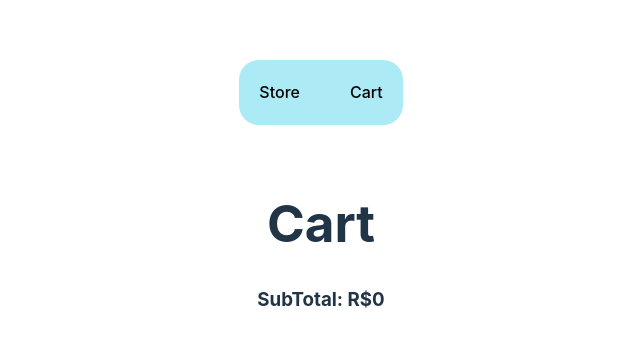
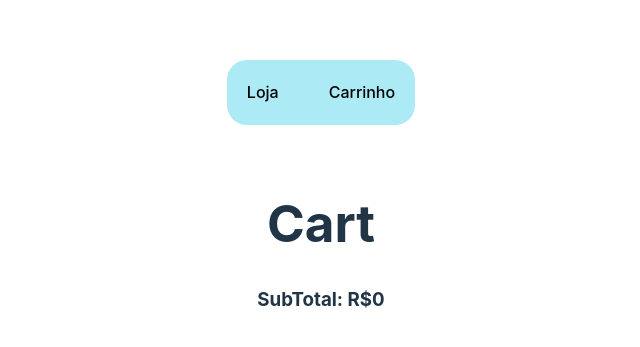
Before and after one commit to GBS-404/ecomerce-project, a React (Vite) app: page /cart in a window 1280 px wide. Shown: the part 163-510 px from the top of the page, without its empty margins (319-959 px from the left). Built offline with nearby package versions, Linux system fonts and the light colour scheme.

Commit message:
Consertando Bug da rota

```diff
--- a/src/components/Header.jsx
+++ b/src/components/Header.jsx
@@ -31,8 +31,8 @@ const HeaderArea = styled.div`
 export const Header = () => {
   return (
     <HeaderArea>
-      <Link to="/">Store</Link>
-      <Link to="/cart">Cart</Link>
+      <Link to="/store">Loja</Link>
+      <Link to="/cart">Carrinho</Link>
     </HeaderArea>
   );
 };
--- a/src/content.jsx
+++ b/src/content.jsx
@@ -8,11 +8,7 @@ const Content = () => {
     <Router>
       <Routes>
         <Route exact path="/ecomerce-project" element={<Store />}></Route>
-        <Route
-          exact
-          path="https://gbs-404.github.io/ecomerce-project/"
-          element={<Store />}
-        ></Route>
+        <Route path="/store" element={<Store />} />
         <Route path="/cart" element={<Cart />} />
       </Routes>
     </Router>
--- a/src/pages/Cart.jsx
+++ b/src/pages/Cart.jsx
@@ -4,6 +4,7 @@ import { BsFillCartDashFill } from "react-icons/bs";
 import { ProductsArea } from "../css/styles";
 import { Transforma } from "../components/Transforma";
 import { Header } from "../components/header";
+import { Link } from "react-router-dom";
 
 const Cart = () => {
   const [data, setData] = useState(getItem("carrinho") || []);
```
